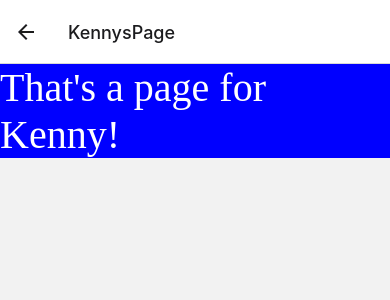
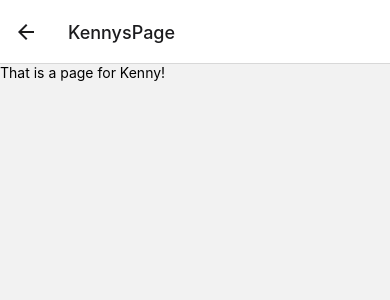
Before and after one commit to studentocsbMatvei/KennyAppOCSB2024, a React Native app in the folder DeliveryApp/: screen /KennysPage in a window 390 px wide. Shown: the top 300 px of the page. Built offline with nearby package versions, Linux system fonts and the light colour scheme.

Commit message:
pages folder is created and will be filled in soon

```diff
--- a/DeliveryApp/App.js
+++ b/DeliveryApp/App.js
@@ -5,25 +5,15 @@ import { StyleSheet, Text, View, Button, Pressable } from 'react-native';
 import {NavigationContainer} from '@react-navigation/native';
 import {createNativeStackNavigator} from '@react-navigation/native-stack';
 
+import KennysPage from './pages/KennysPage';
+
 const Stack = createNativeStackNavigator();
 
 function TeachersPage({navigation}) {
   return (
-    <View>
-      <Text style={styles.textBackground}>
-        That's a page for Teachers!
-      </Text>
-    </View>
-  )
-}
-
-function KennysPage({navigation}) {
-  return (
-    <View>
-      <Text style={styles.textBackground}>
-        That's a page for Kenny!
-      </Text>
-    </View>
+      <View>
+          <Text style={styles.textBackground}>That is a page for Teachers!</Text>
+      </View>
   )
 }
 
--- /dev/null
+++ b/DeliveryApp/pages/KennysPage.js
@@ -0,0 +1,11 @@
+import * as React from 'react';
+import { StatusBar } from 'expo-status-bar';
+import { StyleSheet, Text, View, Button, Pressable } from 'react-native';
+
+export default function KennysPage({navigation}) {
+    return (
+        <View>
+            <Text>That is a page for Kenny!</Text>
+        </View>
+    )
+}
```
Also changed, not shown: DeliveryApp/pages/TeachersPage.js (added).
